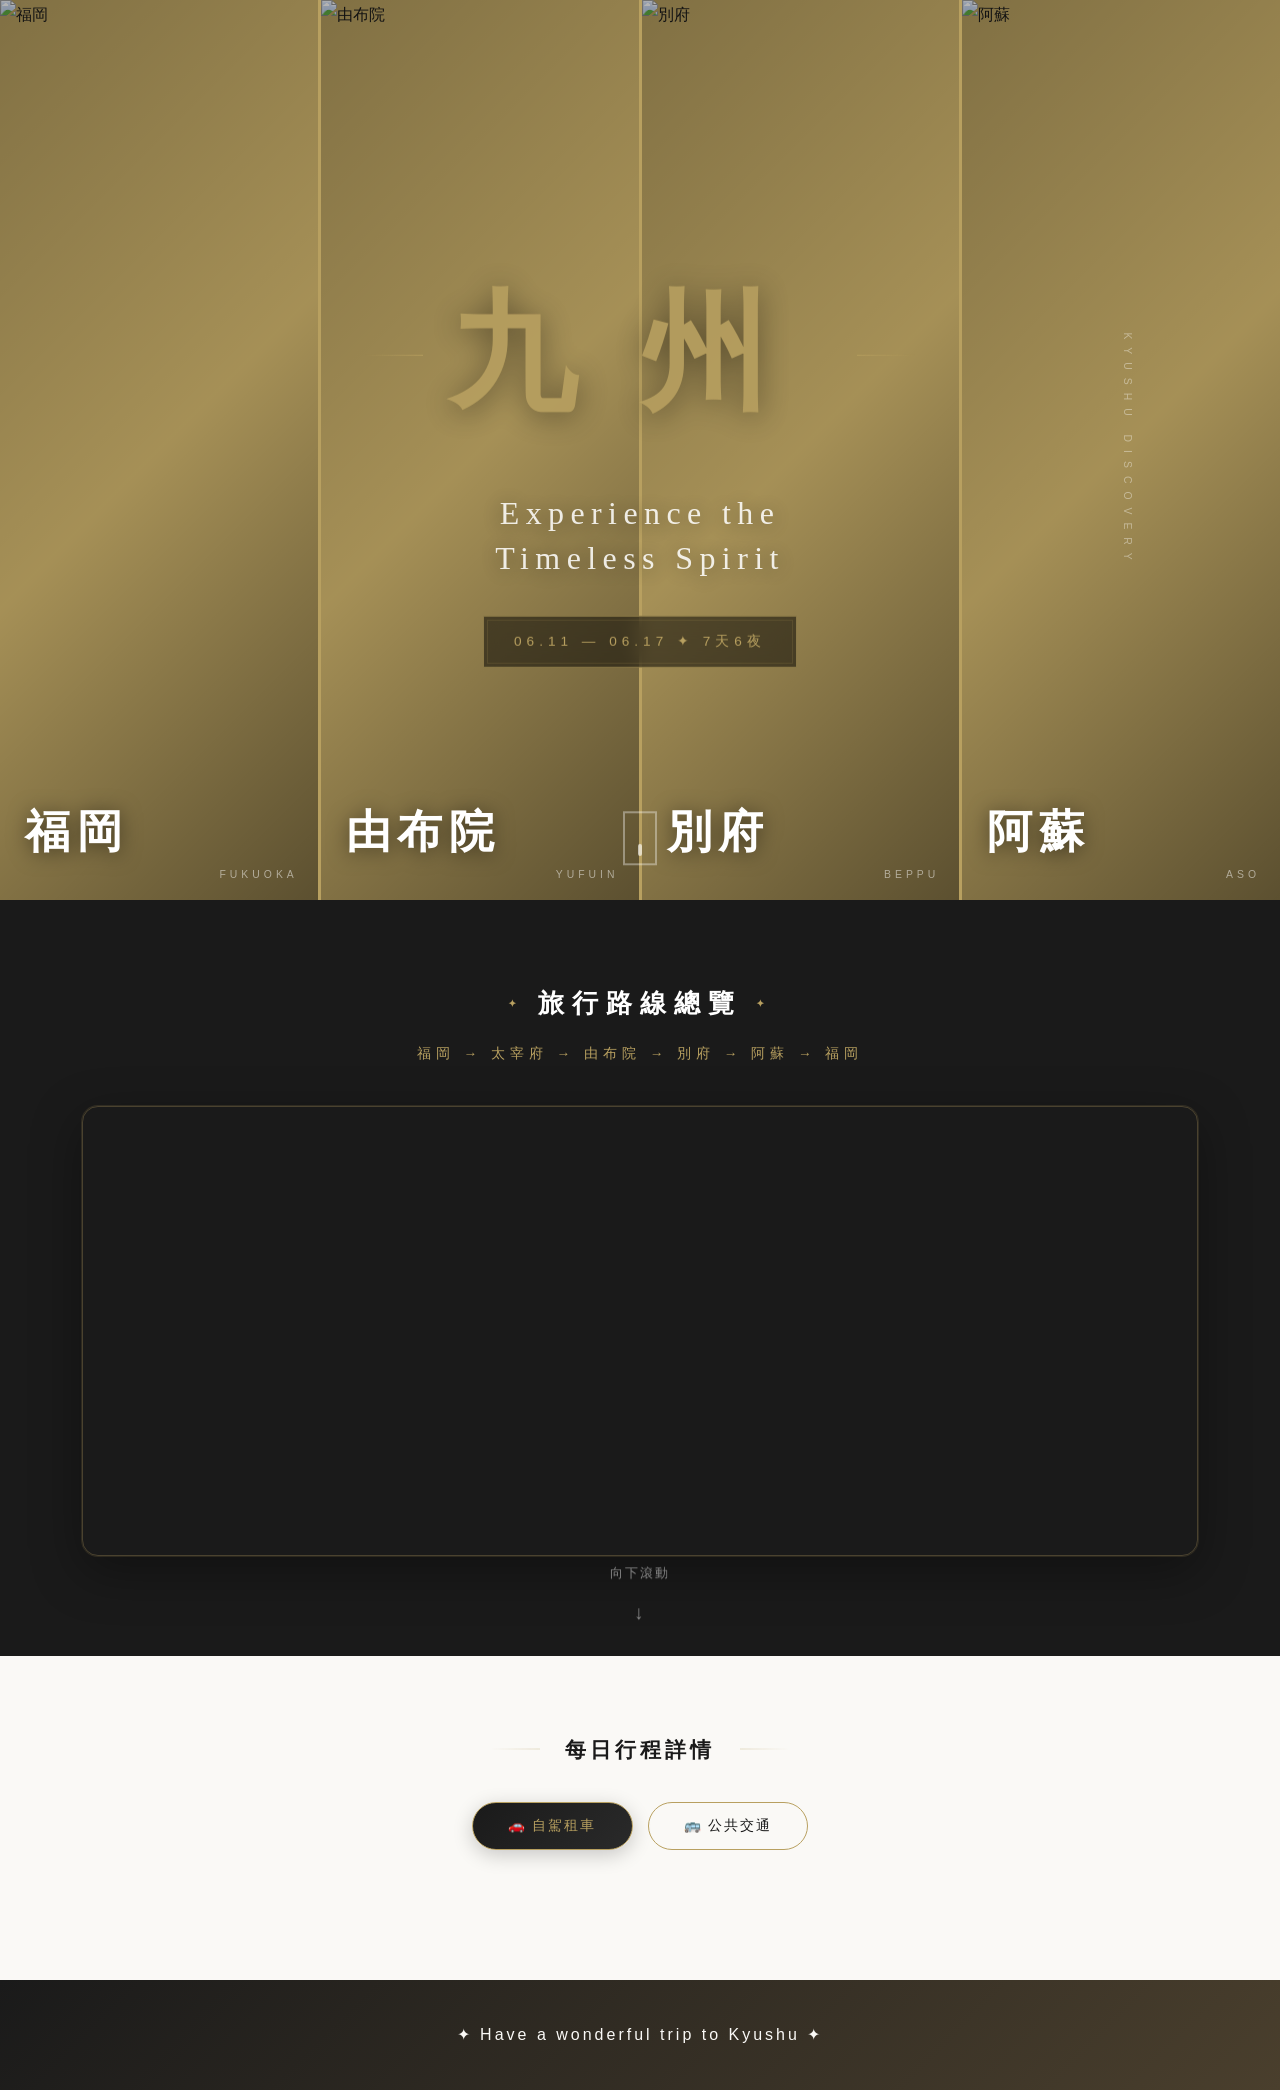
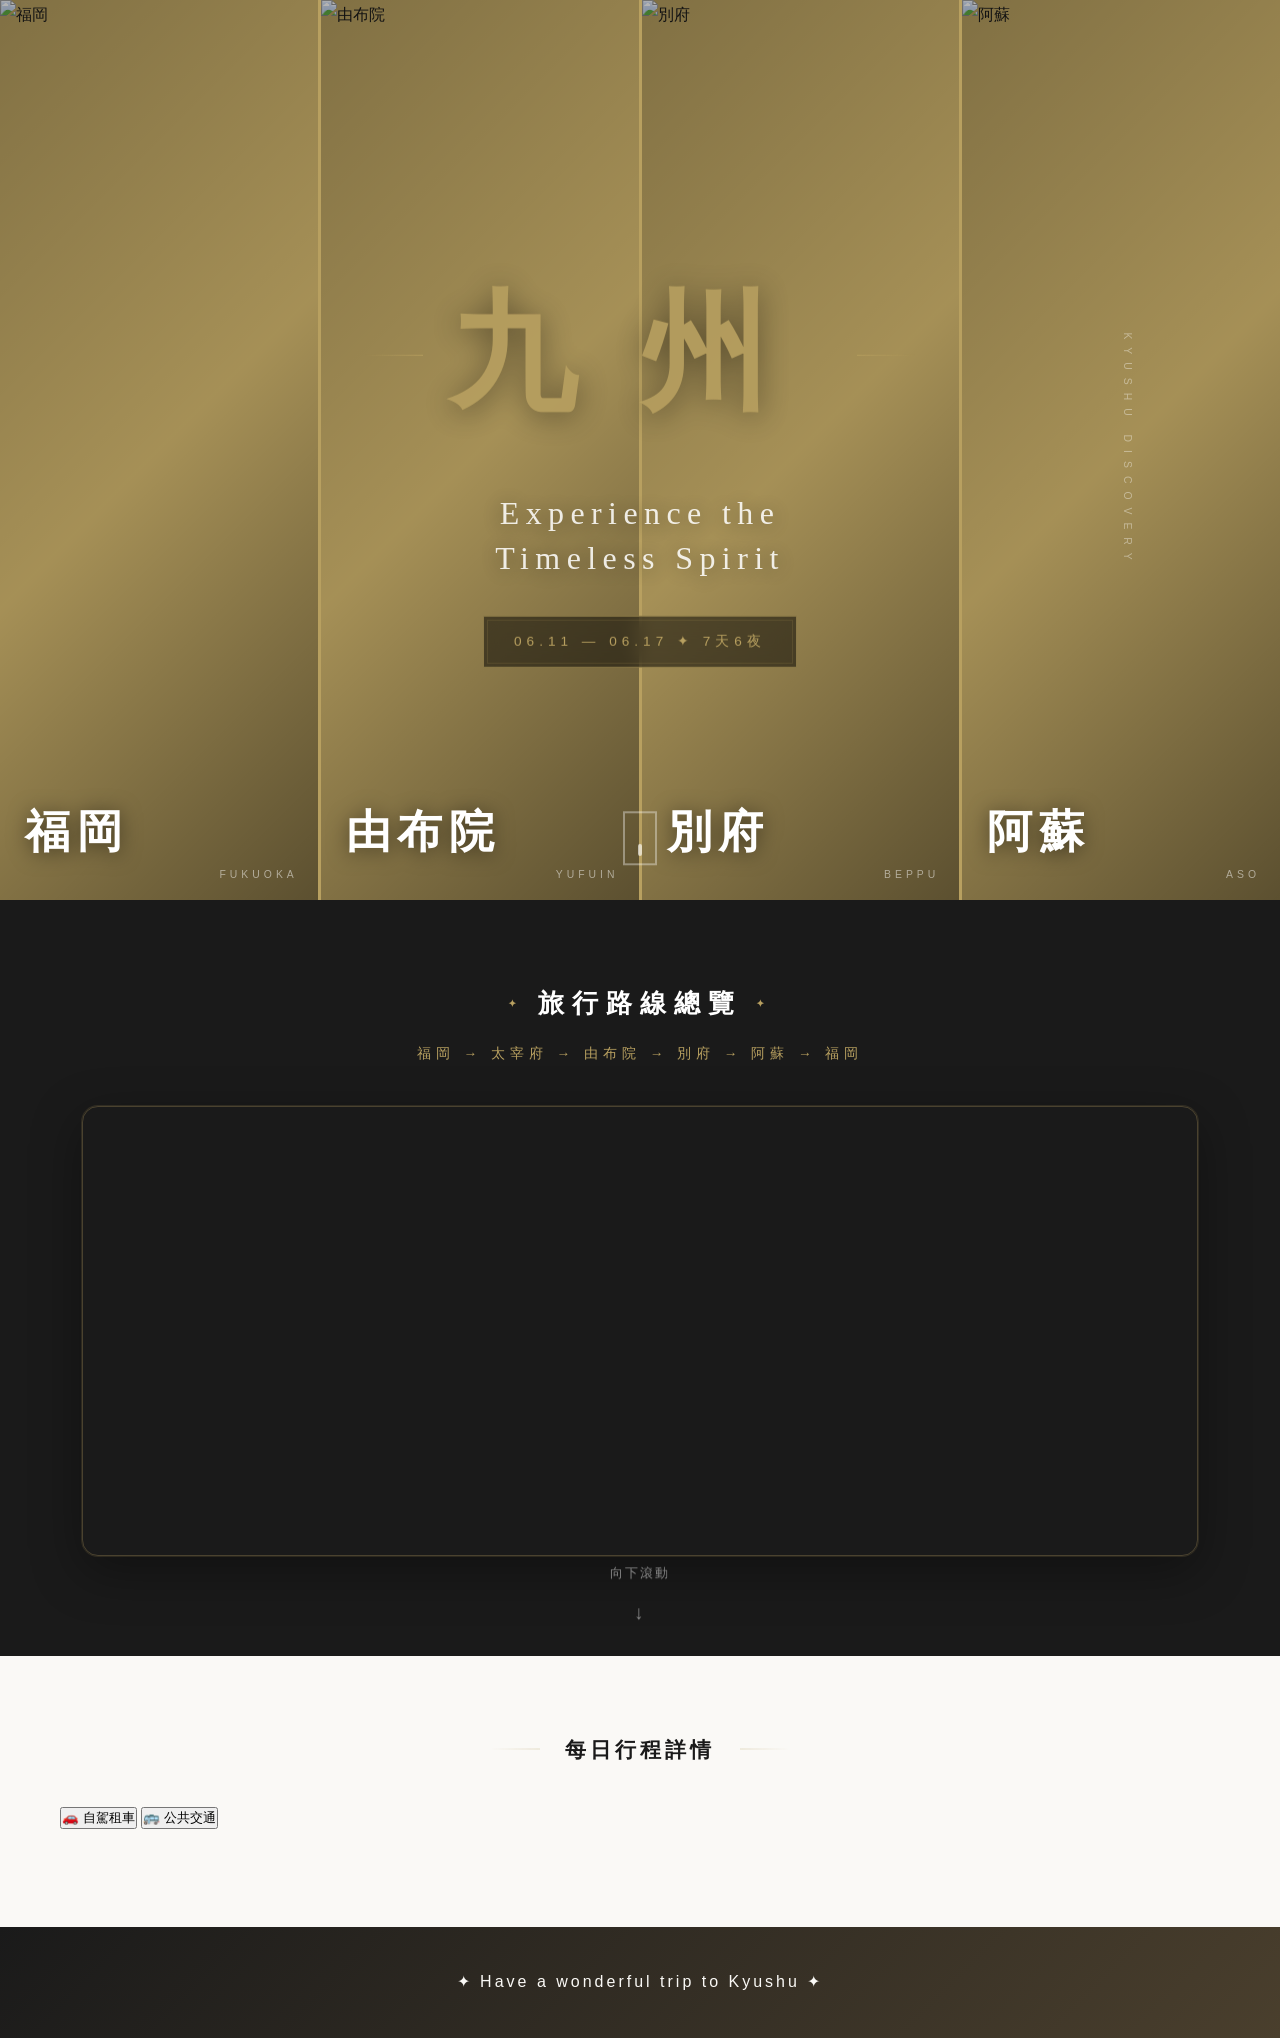

Add files via upload

--- a/styles.css
+++ b/styles.css
@@ -496,21 +496,6 @@ body {
     white-space: nowrap;
 }
 
-/* Mode Toggle Section - 交通模式選擇區 */
-.mode-toggle-section {
-    margin-top: 35px;
-    padding-top: 30px;
-    border-top: 1px solid var(--tatami);
-    text-align: center;
-}
-
-.mode-label {
-    font-size: 0.9rem;
-    color: var(--stone);
-    margin-bottom: 15px;
-    letter-spacing: 2px;
-}
-
 /* Scroll Indicator - 向下滾動提示 */
 .hero-cover::after {
     content: '';
@@ -624,61 +609,7 @@ body {
     right: 10px;
 }
 
-/* Mode Toggle - 奢華交通模式選擇 Luxury Transport Mode */
-.mode-toggle {
-    display: flex;
-    justify-content: center;
-    gap: 15px;
-    margin: 25px auto 35px;
-}
-
-.mode-btn {
-    padding: 14px 35px;
-    border: 1px solid var(--kinpaku);
-    border-radius: 30px;
-    background: transparent;
-    cursor: pointer;
-    font-size: 0.85rem;
-    font-weight: 500;
-    transition: all 0.4s ease;
-    color: var(--sumi-black);
-    letter-spacing: 2px;
-    position: relative;
-    overflow: hidden;
-}
-
-.mode-btn::before {
-    content: '';
-    position: absolute;
-    inset: 0;
-    background: linear-gradient(135deg, var(--kinpaku), #C9A95A);
-    opacity: 0;
-    transition: opacity 0.4s ease;
-    z-index: -1;
-}
-
-.mode-btn:hover {
-    color: var(--sumi-black);
-    border-color: var(--kinpaku);
-    transform: translateY(-2px);
-    box-shadow: 0 8px 25px rgba(184, 160, 96, 0.25);
-}
-
-.mode-btn:hover::before {
-    opacity: 0.15;
-}
-
-.mode-btn.active {
-    background: linear-gradient(135deg, var(--sumi-black), #2a2a2a);
-    color: var(--kinpaku);
-    border-color: var(--kinpaku);
-    box-shadow: 0 5px 20px rgba(0, 0, 0, 0.2);
-}
-
-.mode-btn.active::before {
-    opacity: 0;
-}
-
+/* Plan Toggle - 方案切換選項 */
 /* Plan Toggle - 方案切換選項 */
 .plan-toggle {
     display: flex;
@@ -2246,20 +2177,6 @@ body {
     .section-title span {
         font-size: 1.1rem;
         letter-spacing: 2px;
-    }
-
-    /* Mode Toggle */
-    .mode-toggle {
-        flex-direction: column;
-        gap: 10px;
-        width: 100%;
-        max-width: 300px;
-        margin: 0 auto 20px;
-    }
-
-    .mode-btn {
-        width: 100%;
-        padding: 12px 20px;
     }
 
     /* Day Navigation */
